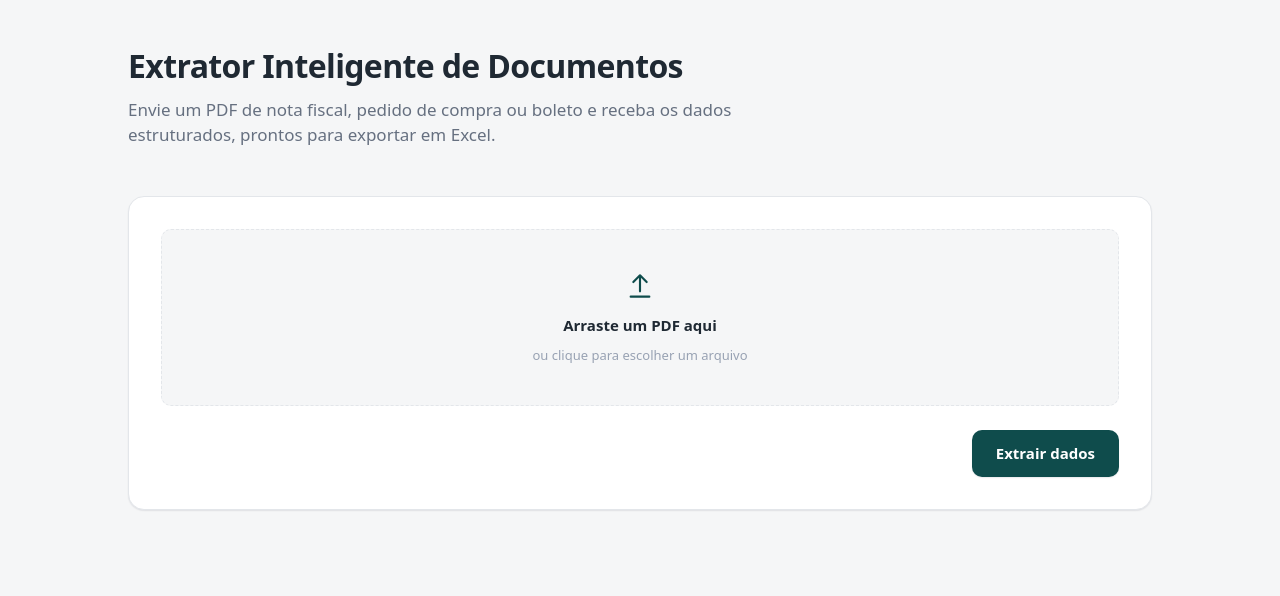
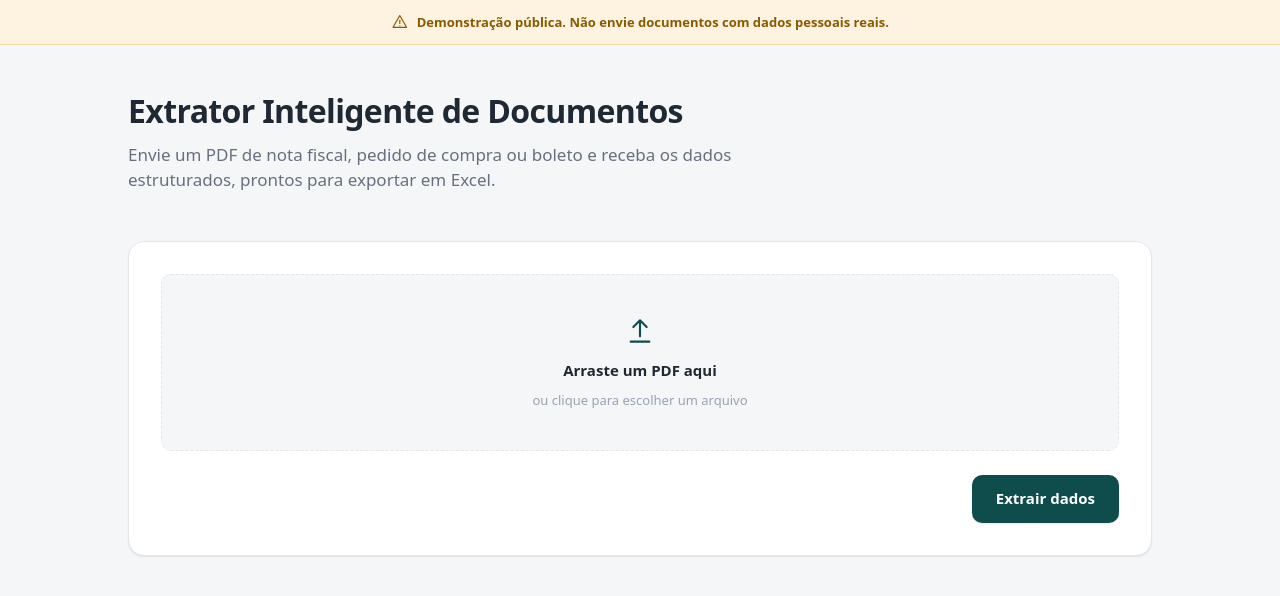
Before and after one commit to joaoferreira32/extrator-documentos, a plain HTML site: page frontend/index.html in a window 1280 px wide. Drawn offline with Linux system fonts and the light colour scheme.

Commit message:
Faixa de "demonstracao publica" no topo da pagina
Faixa fixa, full-bleed, acima do cabecalho: "Demonstracao publica. Nao
envie documentos com dados pessoais reais." Reaproveita o icone de
aviso e as cores de warning ja existentes (--color-warning/
--color-warning-bg), entao o contraste ja e AA por heranca. Sempre
visivel (nao condicionada a variavel de ambiente) -- o frontend e
estatico, sem template server-side.

Preparacao pro deploy publico no Render (video de portfolio).

Co-Authored-By: Claude Sonnet 5 <noreply@anthropic.com>

```diff
--- a/frontend/index.html
+++ b/frontend/index.html
@@ -7,6 +7,19 @@
   <link rel="stylesheet" href="style.css" />
 </head>
 <body>
+  <div class="demo-publica" role="note">
+    <svg class="demo-publica-icon" viewBox="0 0 24 24" fill="none" aria-hidden="true">
+      <path
+        d="M12 3.5L2.8 19.5h18.4L12 3.5z"
+        stroke="currentColor"
+        stroke-width="1.6"
+        stroke-linejoin="round"
+      />
+      <path d="M12 10v4.2" stroke="currentColor" stroke-width="1.6" stroke-linecap="round" />
+      <circle cx="12" cy="17.3" r="0.15" fill="currentColor" stroke="currentColor" stroke-width="1.6" />
+    </svg>
+    <p>Demonstração pública. Não envie documentos com dados pessoais reais.</p>
+  </div>
   <div class="page">
     <header class="page-header">
       <h1>Extrator Inteligente de Documentos</h1>
--- a/frontend/style.css
+++ b/frontend/style.css
@@ -123,6 +123,32 @@ body {
   max-width: var(--container-max);
   margin: 0 auto;
   padding: var(--space-12) clamp(1.25rem, 4vw, 3rem) var(--space-16);
+}
+
+/* Faixa fixa no topo: avisa que o app publico e uma demonstracao, sem dado
+   pessoal real. Full-bleed (fora do .page), sempre visivel. */
+.demo-publica {
+  display: flex;
+  align-items: center;
+  justify-content: center;
+  gap: var(--space-2);
+  padding: var(--space-3) var(--space-4);
+  color: var(--color-warning);
+  background: var(--color-warning-bg);
+  border-bottom: 1px solid var(--color-warning-border);
+  text-align: center;
+}
+
+.demo-publica-icon {
+  width: 1.1rem;
+  height: 1.1rem;
+  flex-shrink: 0;
+}
+
+.demo-publica p {
+  margin: 0;
+  font-size: var(--text-sm);
+  font-weight: 600;
 }
 
 /* ---------- Cabeçalho ---------- */
```
